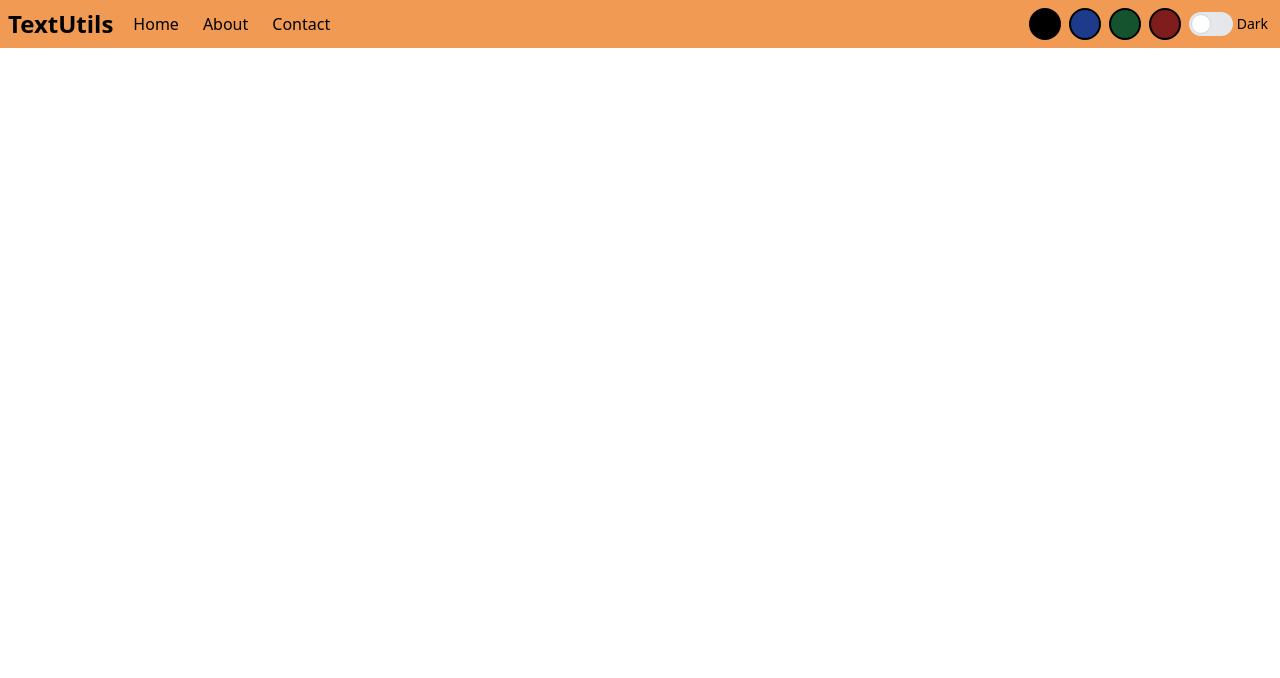
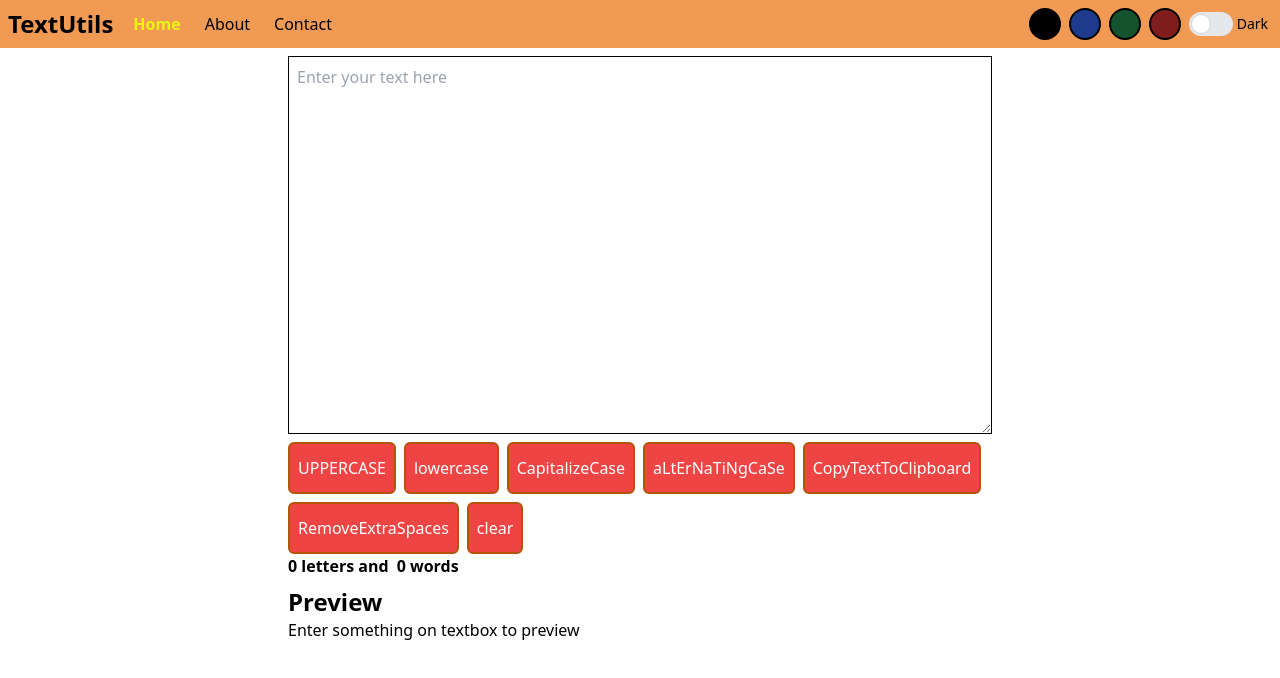
Before and after one commit to choudhary-pratham/TextUtils, a React (Create React App) app: page / in a window 1280 px wide. Shown: the top 678 px of the page. Built offline with nearby package versions, Linux system fonts and the light colour scheme.

Commit message:
Modified root

```diff
--- a/src/App.js
+++ b/src/App.js
@@ -39,11 +39,10 @@ function App() {
         <Navbar title="TextUtils" mode={mode} toggleMode={toggleMode}/>
         <Alert alert={alert}/>
         <Routes>
-            <Route path="/TextUtils" element={<Textformat mode = {mode} showAlert = {showAlert}/>}>
-            <Route path="/TextUtils/about" element={<About mode={mode}/>}/>
-            <Route path="/TextUtils/contact" element={<Contact mode={mode}/>}/>
+            <Route path="/" element={<Textformat mode = {mode} showAlert = {showAlert}/>}/>
+            <Route path="/about" element={<About mode={mode}/>}/>
+            <Route path="/contact" element={<Contact mode={mode}/>}/>
             <Route path="*" element={<Error/>}/>
-            </Route>
         </Routes>
     </>
   );
--- a/src/components/Navbar.js
+++ b/src/components/Navbar.js
@@ -6,9 +6,9 @@ export default function Navbar(props) {
       <div className="flex items-center sm:flex-col md:flex-col">
         <div className="p-2 text-2xl font-bold"><Link to='/'>{props.title}</Link></div>
         <ul className="flex item-center">
-          <li className="p-3"> <NavLink to="/TextUtils">Home</NavLink></li>
-          <li className="p-3"><NavLink to="/TextUtils/about">About</NavLink></li>
-          <li className="p-3"><NavLink to="/TextUtils/contact">Contact</NavLink></li>
+          <li className="p-3"> <NavLink to="/">Home</NavLink></li>
+          <li className="p-3"><NavLink to="/about">About</NavLink></li>
+          <li className="p-3"><NavLink to="/contact">Contact</NavLink></li>
         </ul>
       </div>
       <div className="flex sm:mb-2 sm:relative space-x-2 items-center">
```
